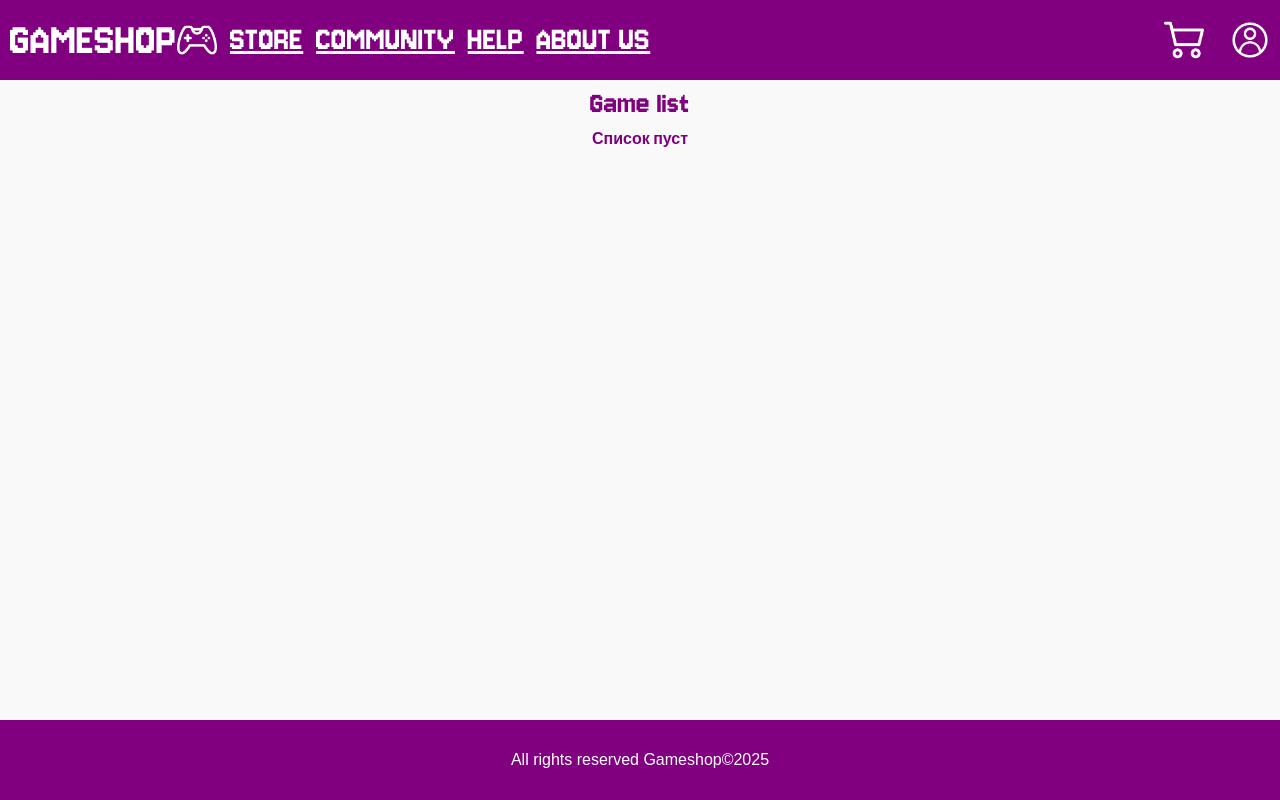
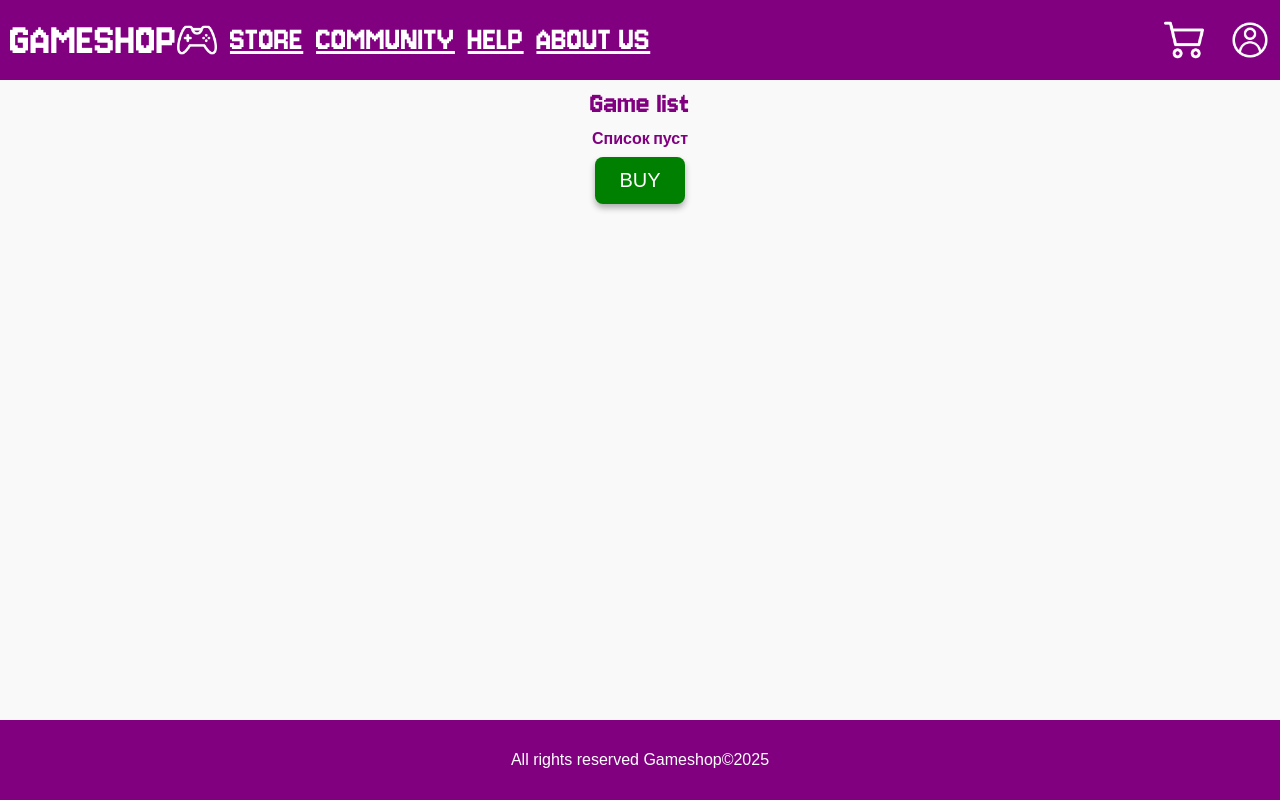
Before and after one commit to Kael08/gameshop-front, a React (Vite) app: page /cart in a window 1280 px wide. Built offline with nearby package versions, Linux system fonts and the light colour scheme; sample sign-in values are in the browser's storage; a web font is replaced by a local one.

Commit message:
Bug fixes

```diff
--- a/src/App.jsx
+++ b/src/App.jsx
@@ -10,6 +10,7 @@ import Cart from "./components/Cart.jsx"
 
 
 function App() {
+
   return (
     <Routes>
       <Route path="/" element={<Store/>} />
--- a/src/components/Cart.jsx
+++ b/src/components/Cart.jsx
@@ -7,13 +7,24 @@ import Footer from '/src/components/Footer.jsx'
 
 function Cart() {
     const [gameList,setGameList] = useState([])
+    const navigate = useNavigate()
+
 
     useEffect(()=>{
-        if(localStorage.getItem("gameList"))
-            setGameList(JSON.parse(localStorage.getItem("gameList")))
-        //console.log(JSON.parse(localStorage.getItem("gameList")))
-        //console.log(gameList)
-        //localStorage.setItem("gameList",JSON.stringify([]))
+        if(!localStorage.getItem("userId"))
+            navigate(`/auth`)
+        //console.log("userId:",localStorage.getItem("userId")==="")
+        console.log(localStorage.getItem("userId"))
+
+        const storedGameList = localStorage.getItem("gameList");
+        if (storedGameList) {
+            try {
+                setGameList(JSON.parse(storedGameList) || []);
+            } catch (error) {
+                console.error("Ошибка парсинга gameList:", error);
+                setGameList([]);
+            }
+        }
     },[])
 
     const deleteClick = (id) =>{
@@ -25,6 +36,16 @@ function Cart() {
         setGameList(parsedGameList)
     }
 
+    const buyClick = async() => {
+        try {
+            const userId = localStorage.getItem("userId")
+            const response = await fetch(`http://localhost:3000/user-games/${userId}`)
+            console.log(response)
+        } catch (error){
+
+        }
+    }
+
     return (
         <div className="page-container">
             <Header/>
@@ -34,16 +55,15 @@ function Cart() {
                 </div>
                 {gameList.length>0?(
                     <>
-                            {gameList.map((product)=>(
-                                <div className="product">
+                        {gameList.map((product) => (
+                            <div className="product" key={product.id}>
                                 <p className="_p_product_id">{product.id}</p>
                                 <p className="_p_product_name">{product.name}</p>
                                 <p className="_p_product_price">${product.price}</p>
-                                    <button onClick={()=>deleteClick(product.id)}>
+                                <button onClick={() => deleteClick(product.id)}>
                                     Delete
                                 </button>
                             </div>
-
                         ))}
                     </>
                 ):(
@@ -51,6 +71,10 @@ function Cart() {
                         Список пуст
                     </p>
                 )}
+                <button className="buy-button"
+                onClick={()=>buyClick()}>
+                    BUY
+                </button>
             </main>
             <Footer/>
         </div>
--- a/src/components/GamePage.jsx
+++ b/src/components/GamePage.jsx
@@ -34,17 +34,19 @@ export default function GamePage() {
 
   const addToCart = () => {
     const storedGameList = localStorage.getItem("gameList")
-    let parsedGameList = []
+    let parsedGameList = storedGameList ? JSON.parse(storedGameList) : []
 
-    if(storedGameList){
-      parsedGameList=JSON.parse(storedGameList)
+    if (!Array.isArray(parsedGameList)) {
+      parsedGameList = [] // Защита на случай, если данные в `localStorage` повреждены
     }
 
-    if(!parsedGameList.find(element =>element.id===game.id))
-      parsedGameList.push({ id: game.id,name:game.name,price:game.price})
+    if (!parsedGameList.find(element => element.id === game.game_id)) {
+      parsedGameList.push({ id: game.game_id, name: game.name, price: game.price })
+    }
 
-    localStorage.setItem("gameList",JSON.stringify(parsedGameList))
+    localStorage.setItem("gameList", JSON.stringify(parsedGameList))
   }
+
 
   return (
     <div className="page-container">
--- a/src/styles/Cart.css
+++ b/src/styles/Cart.css
@@ -40,3 +40,21 @@
     background-color: rgb(153, 0, 0);
     box-shadow: 0px 6px 8px rgb(0, 0, 0);
   }
+
+.buy-button {
+    background-color: green;
+    border: 1px solid green;
+    color: white;
+    font-size: 20px;
+    box-shadow: 0 4px 6px rgba(0, 0, 0, 0.3);
+    transition: background-color 0.3s ease, box-shadow 0.3s ease;
+    width: 7vw;
+    height: auto;
+    border:none;
+    margin: 5px;
+}
+
+.buy-button:hover {
+    background-color: rgb(0, 109, 0);
+    box-shadow: 0px 6px 8px rgb(0, 0, 0);
+}
```
Also changed, not shown: src/components/Cards.jsx (+2 -2 lines). Lines whose indentation alone changed are shown as unchanged.
